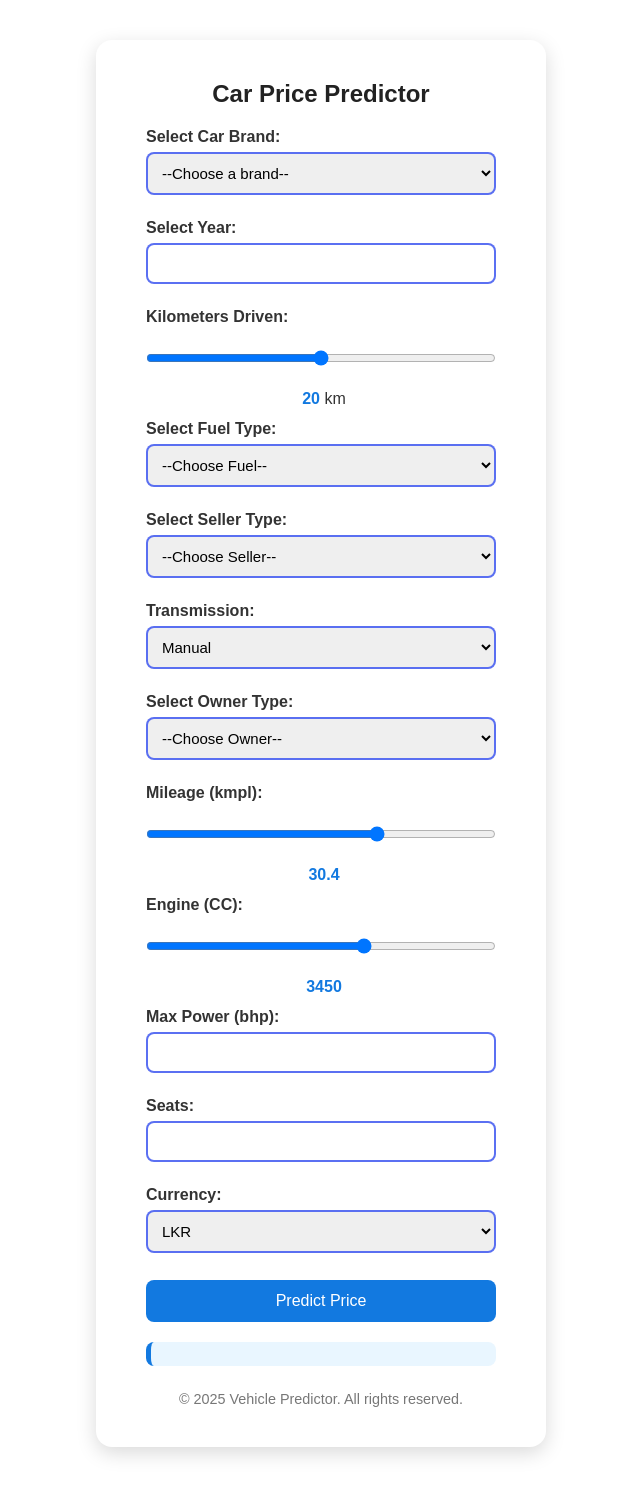
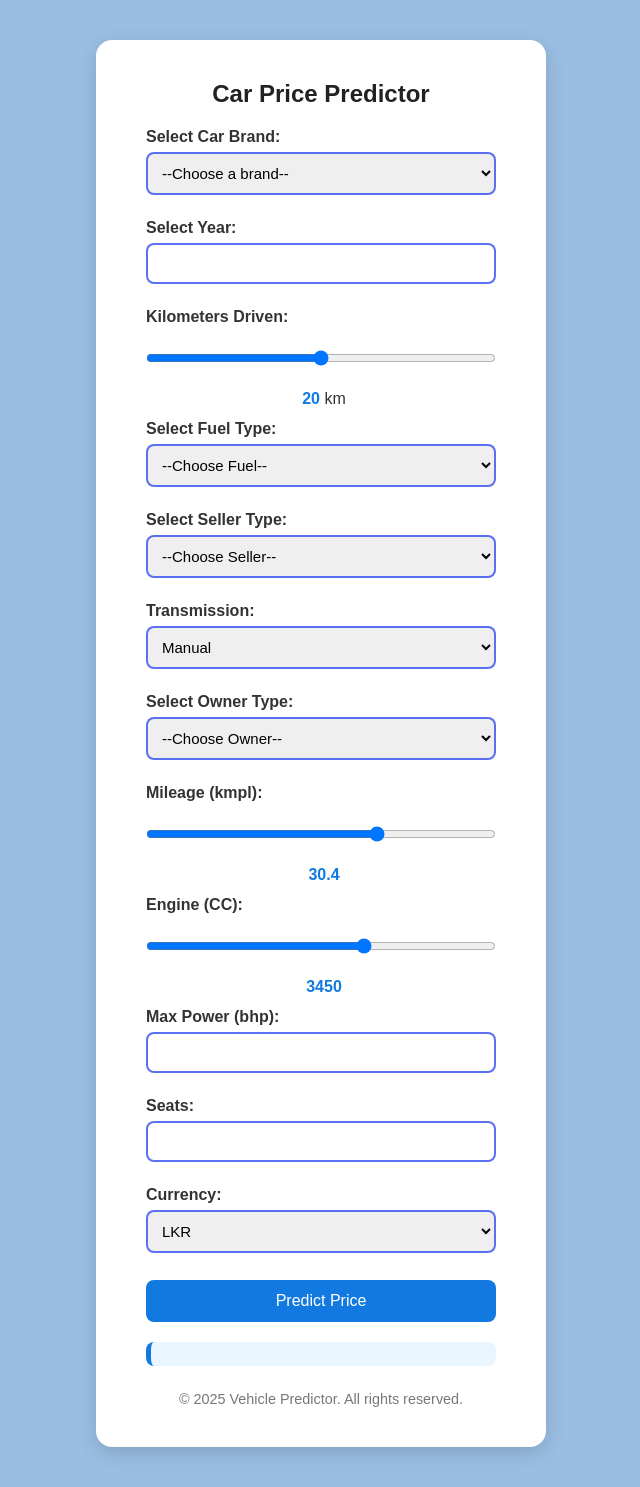
Before and after one commit to Ashen142/Car-Price-Predictor-AI-Assignment-, a Flask app: page / in a window 1280 px wide. Shown: the whole page, without its empty margins (319-959 px from the left). Run offline with Flask 3, Linux system fonts and the light colour scheme; parts of the project's set-up code (start-up, migrations or seed data) failed here and were passed over.

Commit message:
Update style.css

```diff
--- a/frontend/static/style.css
+++ b/frontend/static/style.css
@@ -6,12 +6,7 @@
 
 body {
   font-family: 'Poppins', sans-serif;
-  /* background-image: url('/static/car.avif'); */
-
-  /* background-repeat: no-repeat;
-  background-size:cover; */
-  /* background-position: center; */
-  /* opacity: 10px; */
+  background-color: #88b3ded7;
   color: #333;
   display: flex;
   justify-content: center;
```
